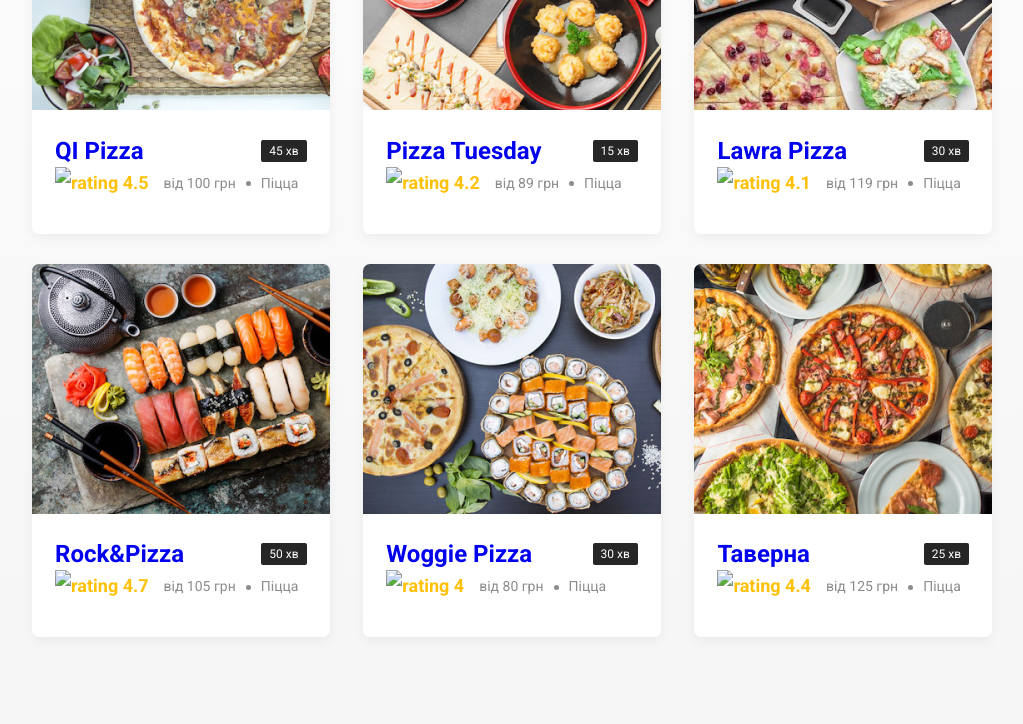
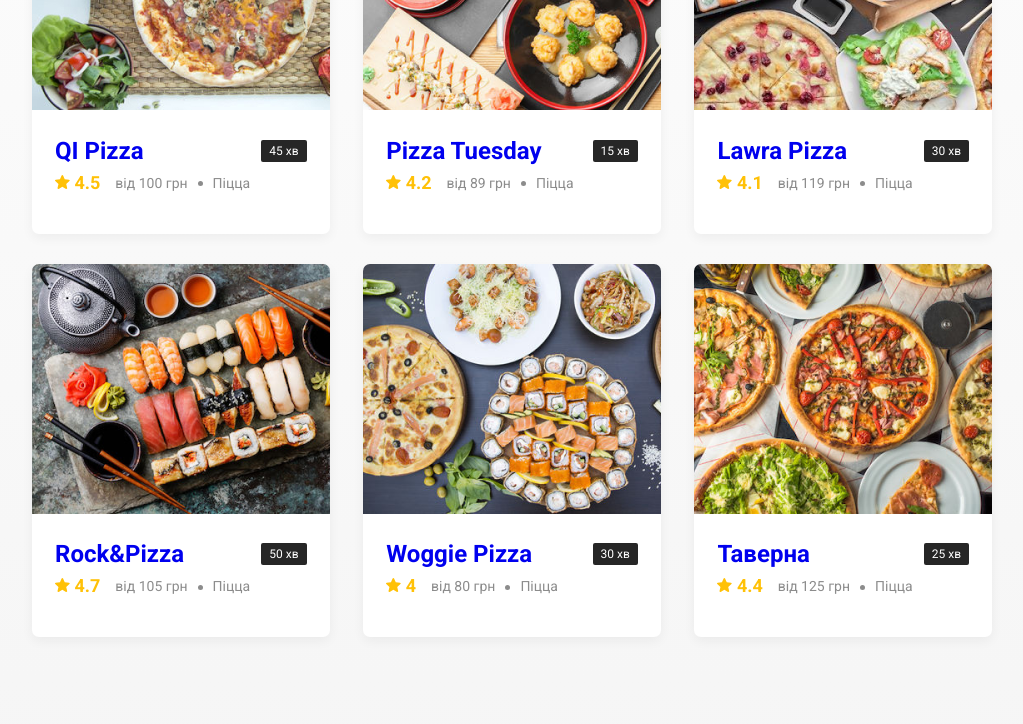
Before and after one commit to Arteks718/Delivery-Club, a plain HTML site: page index.html in a window 1280 px wide. Shown: the part 768-1492 px from the top of the page, without its empty margins (128-1151 px from the left). Drawn offline with Linux system fonts and the light colour scheme; the site is published under a folder, as on GitHub Pages, so addresses that start at the root find nothing.

Commit message:
Second final commit

```diff
--- a/index.html
+++ b/index.html
@@ -57,7 +57,7 @@
                                 <!-- /.card-heading -->
                                 <div class="card-info">
                                     <div class="rating">
-                                        <img src="/img/star.svg" alt="rating" class="rating-star">
+                                        <img src="img/star.svg" alt="rating" class="rating-star">
                                         4.5
                                     </div>
                                     <div class="price">від 100 грн</div>
@@ -78,7 +78,7 @@
                                 <!-- /.card-heading -->
                                 <div class="card-info">
                                     <div class="rating">
-                                        <img src="/img/star.svg" alt="rating" class="rating-star">
+                                        <img src="img/star.svg" alt="rating" class="rating-star">
                                         4.2
                                     </div>
                                     <div class="price">від 89 грн</div>
@@ -100,7 +100,7 @@
                                 </div>
                                 <div class="card-info">
                                     <div class="rating">
-                                        <img src="/img/star.svg" alt="rating" class="rating-star">
+                                        <img src="img/star.svg" alt="rating" class="rating-star">
                                         4.1
                                     </div>
                                     <div class="price">від 119 грн</div>
@@ -122,7 +122,7 @@
 
                                 <div class="card-info">
                                     <div class="rating">
-                                        <img src="/img/star.svg" alt="rating" class="rating-star">
+                                        <img src="img/star.svg" alt="rating" class="rating-star">
                                         4.7
                                     </div>
                                     <div class="price">від 105 грн</div>
@@ -144,7 +144,7 @@
 
                                 <div class="card-info">
                                     <div class="rating">
-                                        <img src="/img/star.svg" alt="rating" class="rating-star">
+                                        <img src="img/star.svg" alt="rating" class="rating-star">
                                         4
                                     </div>
                                     <div class="price">від 80 грн</div>
@@ -166,7 +166,7 @@
 
                                 <div class="card-info">
                                     <div class="rating">
-                                        <img src="/img/star.svg" alt="rating" class="rating-star">
+                                        <img src="img/star.svg" alt="rating" class="rating-star">
                                         4.4
                                     </div>
                                     <div class="price">від 125 грн</div>
```
Also changed, not shown: restaraunt.html (+1 -1 lines).
